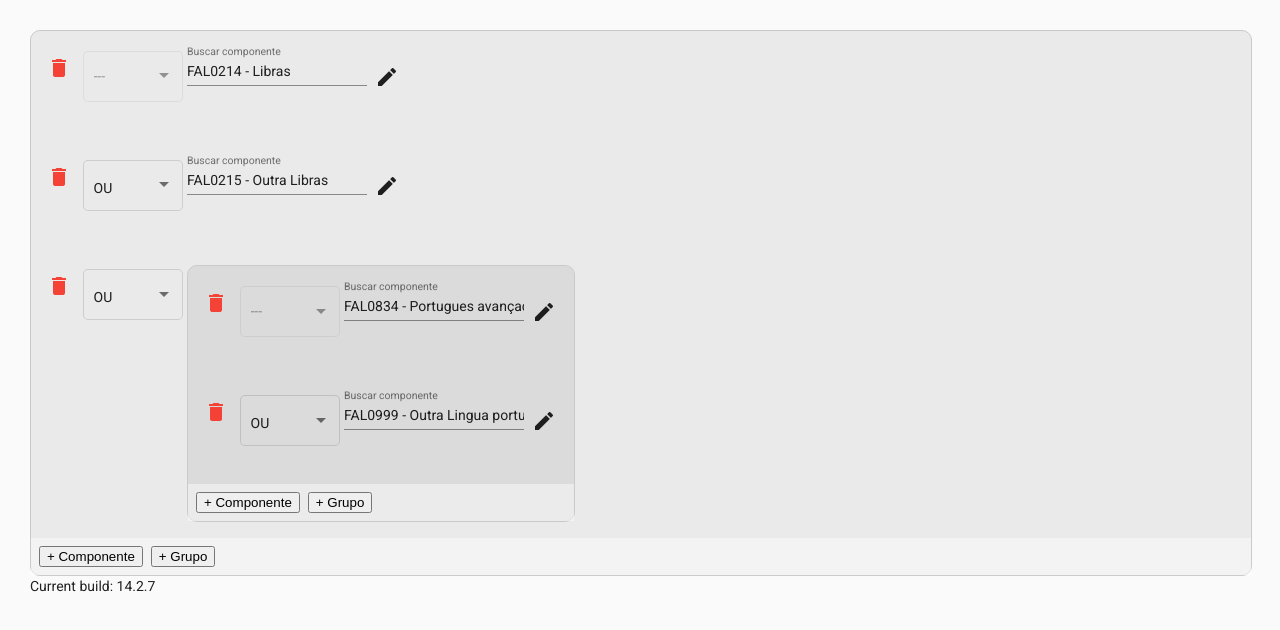
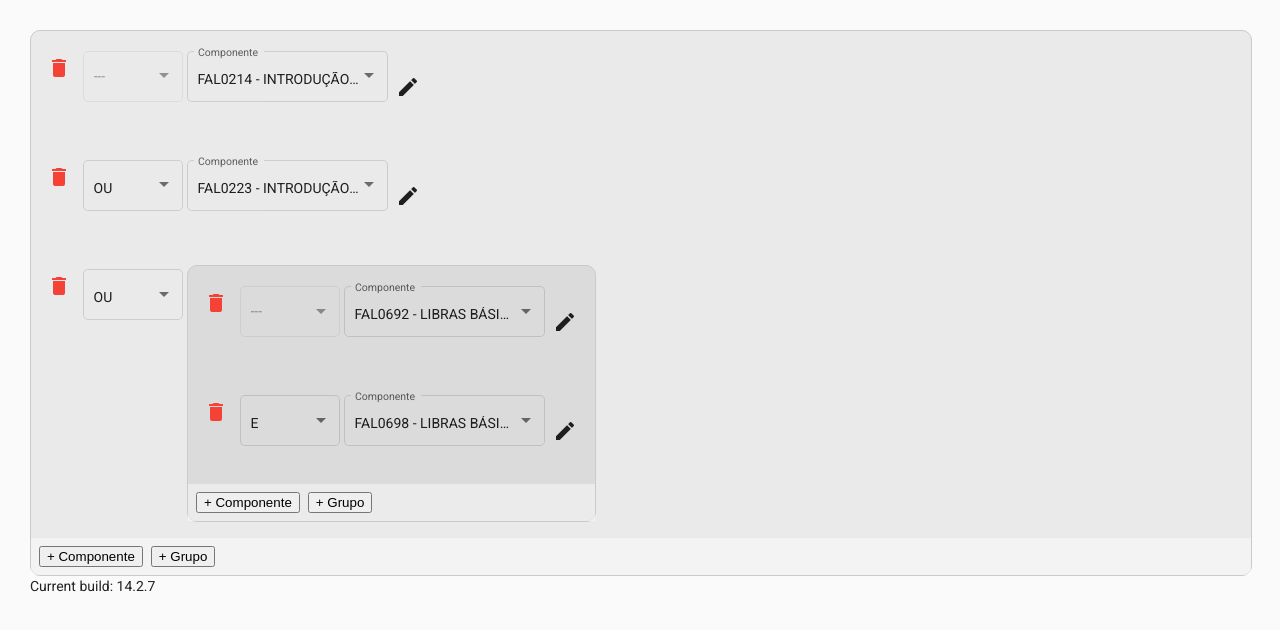
Before and after one commit to yuripjes/expressoes-curriculares-UFG, an Angular app: page / in a window 1280 px wide. Shown: the top 630 px of the page. Built offline with nearby package versions, Linux system fonts and the light colour scheme.

Commit message:
Implementa seleção de componentes

```diff
--- a/src/app/components/linha-item-expressao/linha-item-expressao.component.html
+++ b/src/app/components/linha-item-expressao/linha-item-expressao.component.html
@@ -18,9 +18,13 @@
 
     <ng-template [ngIf]="itemExpressao.tipo==='COMPONENTE'" [ngIfElse]="elseExpressao">
         <div class="campo-componente">
-            <mat-form-field>
-                <input matInput placeholder="Buscar componente" [(ngModel)]="itemExpressao.componente" [readonly]="!modoEdicao">
+            <mat-form-field appearance="outline" >
+                <mat-label>Componente</mat-label>
+                <mat-select placeholder="Seleciona o componente" [(ngModel)]="itemExpressao.componente" [matTooltip]="itemExpressao.componente">
+                    <mat-option *ngFor="let option of componentesDisponiveis" [value]="option">{{option}}</mat-option>
+                </mat-select>
             </mat-form-field>
+
             <button mat-icon-button color="green" aria-label="Example icon button with a heart icon" (click)="modoEdicao = !modoEdicao">
                 <mat-icon>{{modoEdicao? 'check' : 'edit'}}</mat-icon>
             </button>
--- a/src/app/components/linha-item-expressao/linha-item-expressao.component.ts
+++ b/src/app/components/linha-item-expressao/linha-item-expressao.component.ts
@@ -17,6 +17,18 @@ export class LinhaItemExpressaoComponent implements OnInit {
 
   @Input() alturaDoNo: number = 0; //0 = raiz
 
+  componentesDisponiveis: string[] = [
+    'FAL0089 - ESTÁGIO 1 LIBRAS',
+    'FAL0098 - ESTÁGIO 2 LIBRAS',
+    'FAL0214 - INTRODUÇÃO À LÍNGUA BRASILEIRA DE SINAIS - LIBRAS',
+    'FAL0223 - INTRODUÇÃO AOS ESTUDOS DA LIBRAS',
+    'FAL0255 - LIBRAS - LÍNGUA BRASILEIRA DE SINAIS',
+    'FAL0692 - LIBRAS BÁSICO 1',
+    'FAL0698 - LIBRAS BÁSICO 2',
+    'IME0075 - CÁLCULO 1A',
+    'IME0351 - ÁLGEBRA LINEAR'
+  ]
+
   constructor() { }
 
   ngOnInit(): void {
--- a/src/app/expressoes-curriculares-example.ts
+++ b/src/app/expressoes-curriculares-example.ts
@@ -16,13 +16,13 @@ export class ExpressoesCurricularesExample {
     {
       operador: null,
       tipo: 'COMPONENTE',
-      componente: 'FAL0214 - Libras',
+      componente: 'FAL0214 - INTRODUÇÃO À LÍNGUA BRASILEIRA DE SINAIS - LIBRAS',
       children: []
     },
     {
       operador: 'OU',
       tipo: 'COMPONENTE',
-      componente: 'FAL0215 - Outra Libras',
+      componente: 'FAL0223 - INTRODUÇÃO AOS ESTUDOS DA LIBRAS',
       children: []
     },
     {
@@ -33,13 +33,13 @@ export class ExpressoesCurricularesExample {
         {
           operador: null,
           tipo: 'COMPONENTE',
-          componente: 'FAL0834 - Portugues avançado',
+          componente: 'FAL0692 - LIBRAS BÁSICO 1',
           children: []
         },
         {
-          operador: 'OU',
+          operador: 'E',
           tipo: 'COMPONENTE',
-          componente: 'FAL0999 - Outra Lingua portuguesa',
+          componente: 'FAL0698 - LIBRAS BÁSICO 2',
           children: []
         },
       ]
```
